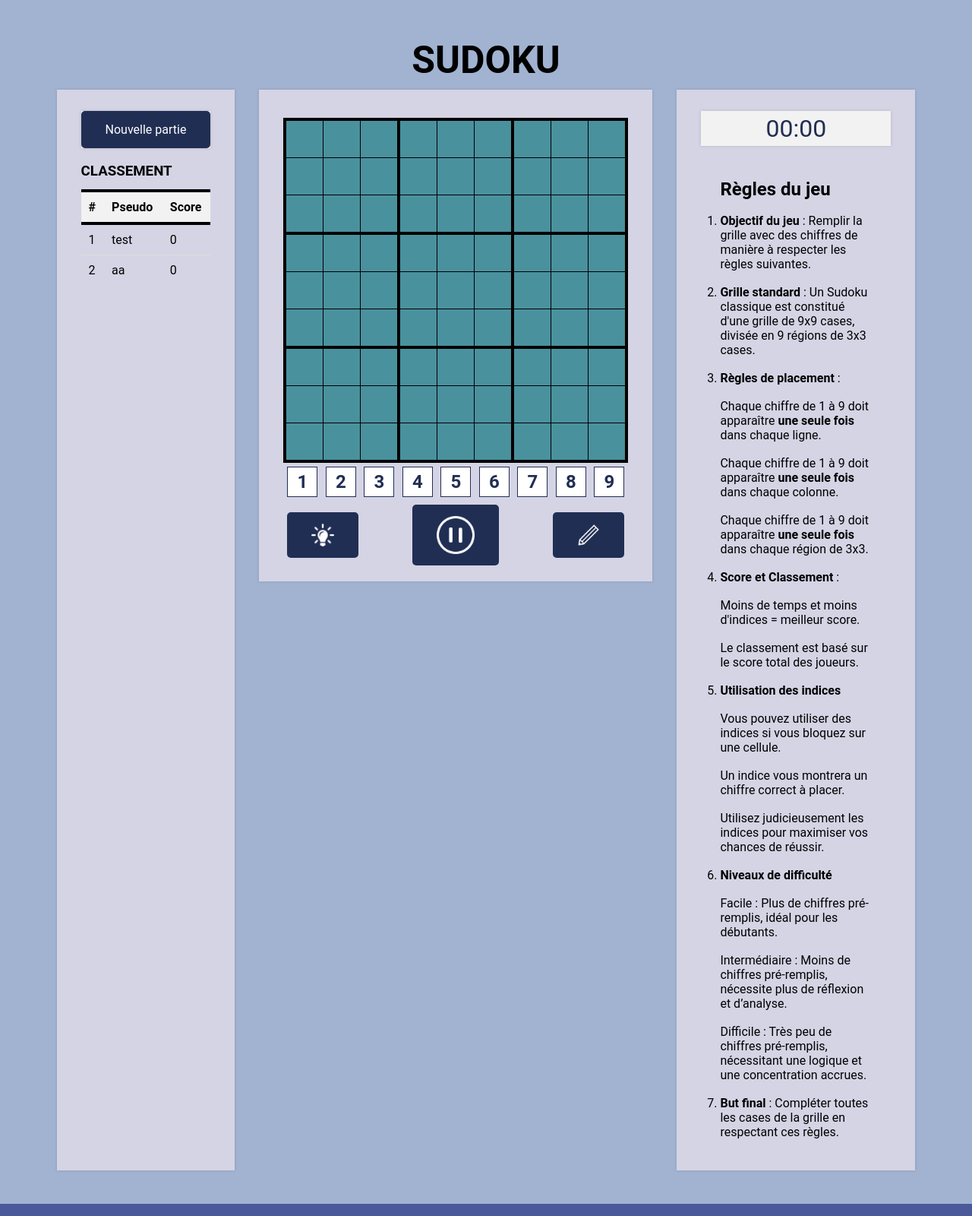
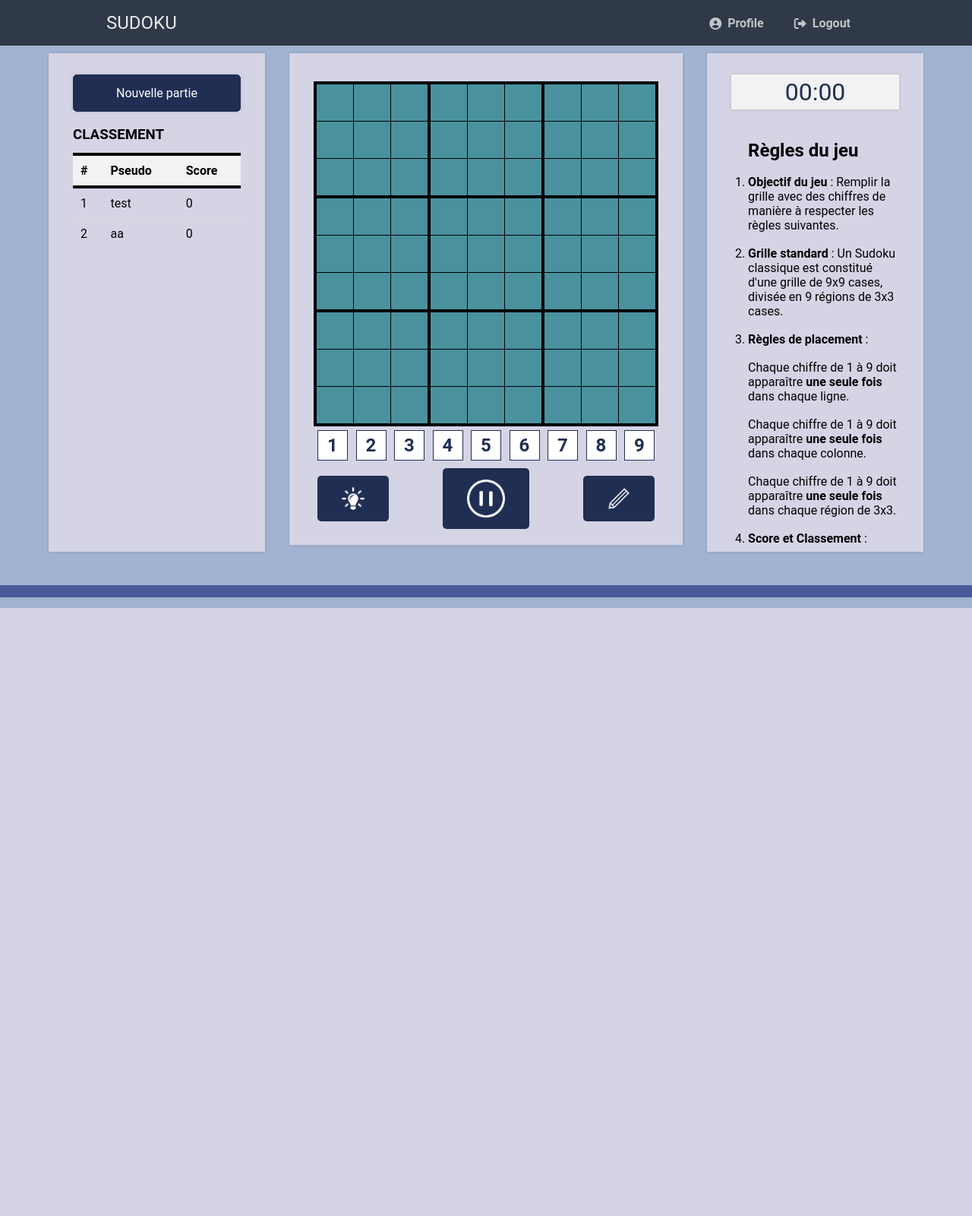
Before and after one commit to redalhdd/sudoku, a PHP site: page /test.php in a window 1280 px wide. Shown: the whole page at 76% size. After the commit the page ends 800 px from the top, so only its background shows below. Run offline with PHP 8.4, Linux system fonts and the light colour scheme; a user stored in the database is signed in; data comes from the database, SQL or seed files in the repository.

Commit message:
mise en commun v final 2

```diff
--- a/authenticate.php
+++ b/authenticate.php
@@ -24,6 +24,8 @@
 		session_regenerate_id();
 		$_SESSION['loggedin'] = TRUE;
 		$_SESSION['name'] = $_POST['username'];
+		$_SESSION['score'] = $_POST['username'];
+
 		$_SESSION['id'] = $id;
 
 		header('Location: test.php?username=' . urlencode($_SESSION['name']));
--- a/css/profile.css
+++ b/css/profile.css
@@ -1,3 +1,54 @@
+.navtop {
+    background-color: #2f3947;
+    height: 60px;
+    width: 100%;
+    border: 0;
+    display: flex;
+    align-items: center;
+    justify-content: space-between;
+    padding: 0 20px;
+  }
+
+  .navtop div {
+    display: flex;
+    align-items: center;
+    width: 100%;
+    max-width: 1000px;
+    margin: 0 auto;
+    height: 100%;
+  }
+
+  .navtop div h1,
+  .navtop div a {
+    display: inline-flex;
+    align-items: center;
+    text-decoration: none;
+    color: #c1c4c8;
+    font-weight: bold;
+  }
+
+  .navtop div h1 {
+    flex: 1;
+    font-size: 24px;
+    color: #eaebed;
+    margin: 0;
+  }
+
+  .navtop div a {
+    padding: 0 15px;
+    color: #c1c4c8;
+    font-size: 16px;
+  }
+
+  .navtop div a i {
+    padding-right: 8px;
+  }
+
+  .navtop div a:hover {
+    color: #eaebed;
+  }
+
+
 /* Modal styles */
 .modal {
     display: none; /* Hidden by default */
@@ -53,3 +104,72 @@
     font-weight: bold;
     color: #555;
 }
+
+.navtop {
+	background-color: #2f3947;
+	height: 60px;
+	width: 100%;
+	border: 0;
+}
+.navtop div {
+	display: flex;
+	margin: 0 auto;
+	width: 1000px;
+	height: 100%;
+}
+.navtop div h1, .navtop div a {
+	display: inline-flex;
+	align-items: center;
+}
+.navtop div h1 {
+	flex: 1;
+	font-size: 24px;
+	padding: 0;
+	margin: 0;
+	color: #eaebed;
+	font-weight: normal;
+}
+.navtop div a {
+	padding: 0 20px;
+	text-decoration: none;
+	color: #c1c4c8;
+	font-weight: bold;
+}
+.navtop div a i {
+	padding: 2px 8px 0 0;
+}
+.navtop div a:hover {
+	color: #eaebed;
+}
+body.loggedin {
+	background-color: #f3f4f7;
+}
+.content {
+	width: 1000px;
+	margin: 0 auto;
+}
+.content h2 {
+	margin: 0;
+	padding: 25px 0;
+	font-size: 22px;
+	border-bottom: 1px solid #e0e0e3;
+	color: #4a536e;
+}
+.content > p, .content > div {
+	box-shadow: 0 0 5px 0 rgba(0, 0, 0, 0.1);
+	margin: 25px 0;
+	padding: 25px;
+	background-color: #fff;
+}
+.content > p table td, .content > div table td {
+	padding: 5px;
+}
+.content > p table td:first-child, .content > div table td:first-child {
+	font-weight: bold;
+	color: #4a536e;
+	padding-right: 15px;
+}
+.content > div p {
+	padding: 5px;
+	margin: 0 0 10px 0;
+}
--- a/css/style.css
+++ b/css/style.css
@@ -248,6 +248,10 @@
   margin-left: 32px;
   padding-top: 10px;
   padding-left: 10px;
+  width: 100%;
+  margin-right: 5%;
+  overflow: auto;
+  max-height: 41em;   /* Active le défilement si nécessaire */
 }
 
 
@@ -256,6 +260,12 @@
   margin-right: 32px;
   padding-top: 10px;
   padding-left: 10px;
+  width: 100%;
+  margin-left: 5%;
+  overflow: auto;         /* Active le défilement si nécessaire */
+  max-height: 41em;   /* Active le défilement si nécessaire */
+
+
 }
 
 .my-button{
@@ -579,38 +589,6 @@
 }
 
 
-/*AJOUTS*/
-
-
-
-
-
-
-/*RESPONSIVE*/
-/* Comportement responsive */
-/*@media (max-width: 600px) {
-  .sudoku {
-    flex-direction: column;
-    align-items: center;
-  }
-
-  .box {
-    flex: none;
-    width: 100%;
-  }
-
-  .left,
-  .right {
-    order: 2;
-  }
-
-  .middle {
-    order: 1;
-    width: 100%;
-  }
-}*/
-
-
 
 
 .score-table table {
@@ -702,3 +680,28 @@
 .notification.alert {
   background-color: #ff9800; /* Jaune pour alertes */
 }
+
+
+
+
+@media (max-width: 768px) {
+  .game {
+      width :auto;
+      margin: 5%;
+  }
+  #new-game{
+    position :fixed;
+    top: 7em;       /* Décalage depuis le haut */
+    left: 10px;      /* Décalage depuis la gauche */
+    padding: 10px 20px;
+   width : auto;
+    padding: 5%;
+  }
+
+  #sudoku {
+    flex-direction: column;
+  }
+
+
+
+}
--- a/test.php
+++ b/test.php
@@ -14,12 +14,42 @@
 <head>
   <meta charset="UTF-8">
   <meta name="viewport" content="width=device-width, initial-scale=1.0">
+  <link rel="stylesheet" href="https://cdnjs.cloudflare.com/ajax/libs/font-awesome/6.2.0/css/all.min.css" integrity="sha512-xh6O/CkQoPOWDdYTDqeRdPCVd1SpvCA9XXcUnZS2FmJNp1coAFzvtCN9BmamE+4aHK8yyUHUSCcJHgXloTyT2A==" crossorigin="anonymous" referrerpolicy="no-referrer">
   <link rel="stylesheet" href="css/style.css">
+  <link href="css/profile.css" rel="stylesheet" type="text/css">
   <script src="js/script.js"></script>
   <title>Sudoku</title>
 </head>
 <body>
     <div id="notification" class="notification">This is a notification!</div>
+    <nav class="navtop">
+        <div>
+            <h1>SUDOKU</h1>
+            <a id="profile-link"><i class="fas fa-user-circle"></i>Profile</a>
+            <a href="logout.php"><i class="fas fa-sign-out-alt"></i>Logout</a>
+        </div>
+    </nav>
+
+
+    <!-- Modal Structure -->
+    <div id="profileModal" class="modal">
+        <div class="modal-content">
+            <span class="close">&times;</span>
+            <h2>Profile Details</h2>
+            <table>
+                <tr>
+                    <td>Username:</td>
+                    <td><?= htmlspecialchars($_SESSION['name'], ENT_QUOTES) ?></td>
+                </tr>
+                <tr>
+                    <td>Score:</td>
+                    <td><?= htmlspecialchars($_SESSION['score'], ENT_QUOTES) ?></td>
+                </tr>
+            </table>
+        </div>
+    </div>
+
+    <script src="js/profile.js"></script>
         <div id="dialog" class="dialog">
           <div id="dialog-box" class="dialog-content">
             <div class="dialog-header">Nouvelle Partie</div>
@@ -65,16 +95,16 @@
         </div>
 
 
-        <center>
+        <!-- <center>
           <h4 style="margin-top: 50px; font-size: 50px;">SUDOKU</h4>
 
-        </center>
+        </center> -->
         <div class="body" id="sudoku">
           <div class="card first">
             <ul class="game-status">
               <li>
                 <div id="timer-label" class="timer" style="padding:0;"><button onclick="showDialogClick('dialog');"
-                    class="button  my-button">Nouvelle partie</button>
+                    class="button  my-button" id="new-game">Nouvelle partie</button>
                 </div>
               </li>
 
```
Also changed, not shown: css/authen.css (+7 -6 lines), profile.php (added, +19 -0 lines).
